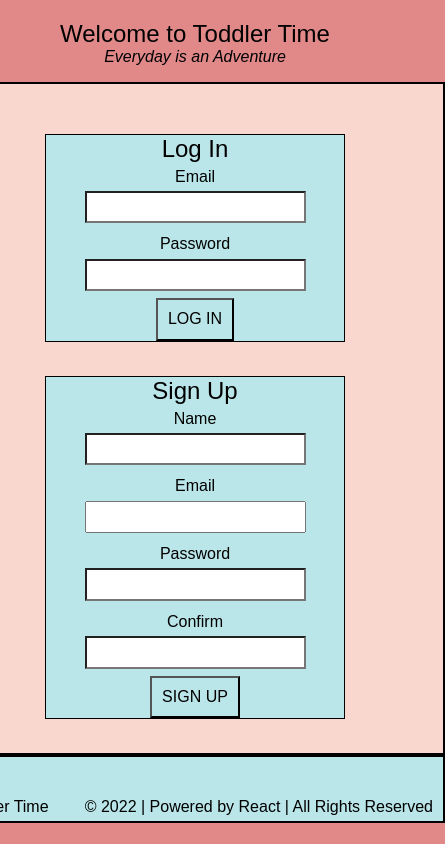
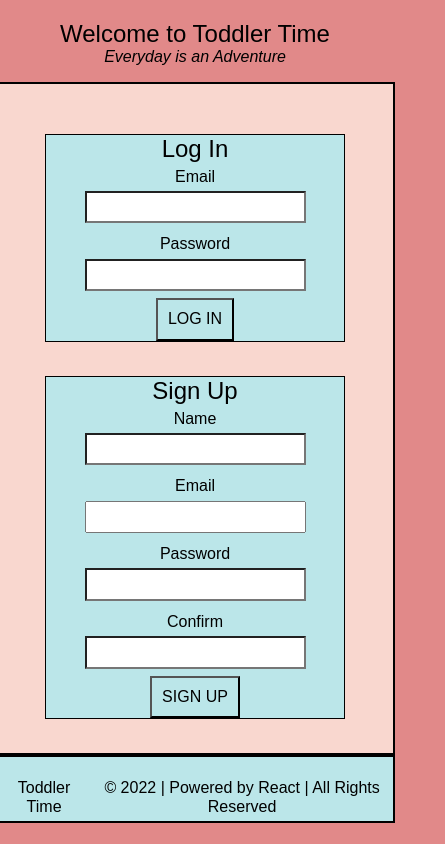
Before and after one commit to smkelly1691/toddlertime, a React (Create React App) app: page / in a window 390 px wide. Shown: the whole page, 445 px wide, since content can reach past the window. Built offline with nearby package versions, Linux system fonts and the light colour scheme.

Commit message:
adds styling for mobile phone

```diff
--- a/src/pages/App/App.css
+++ b/src/pages/App/App.css
@@ -42,6 +42,18 @@
 
     }
 
+    @media only screen and (max-width: 390px){
+
+      .App main {
+        max-width: 400px;
+        }
+
+      .email {
+        display: none;
+      }
+
+      }
+
 @keyframes App-logo-spin {
   from {
     transform: rotate(0deg);
```
